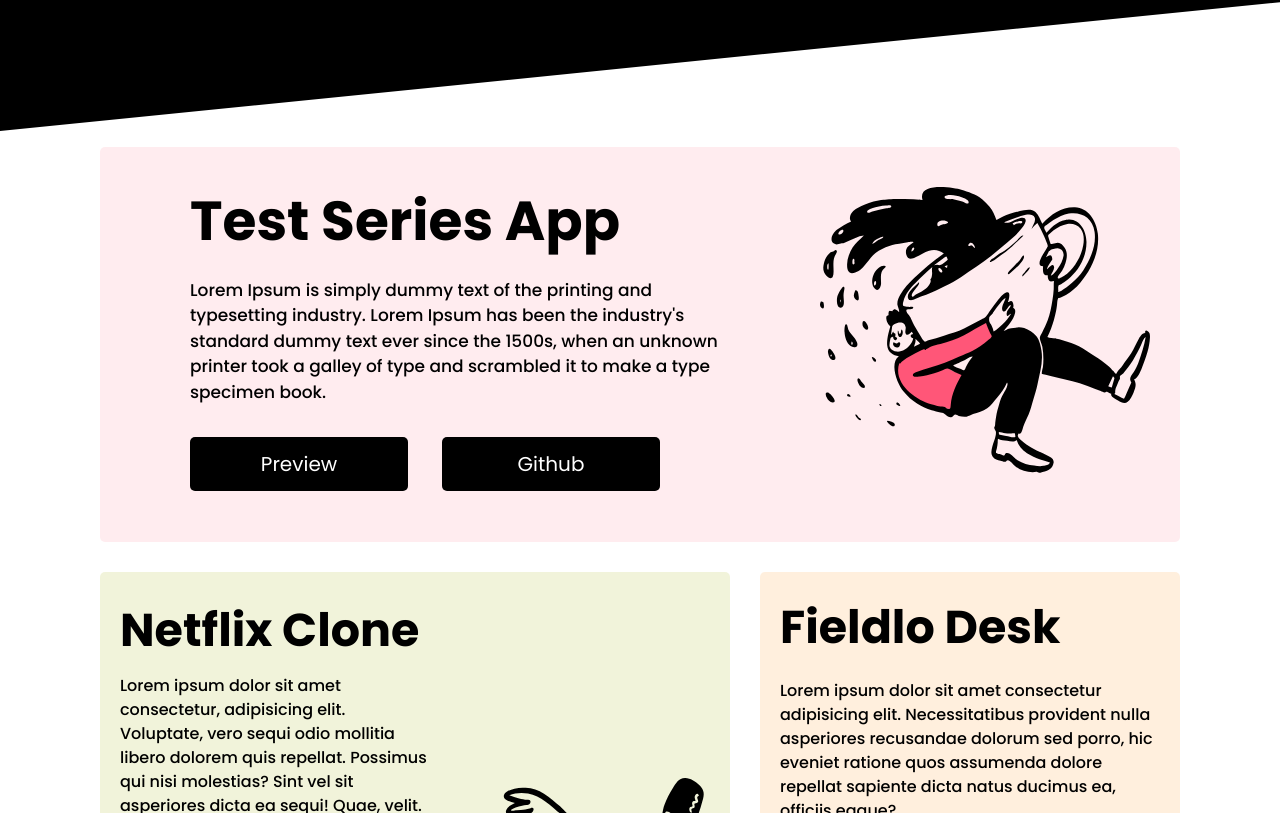
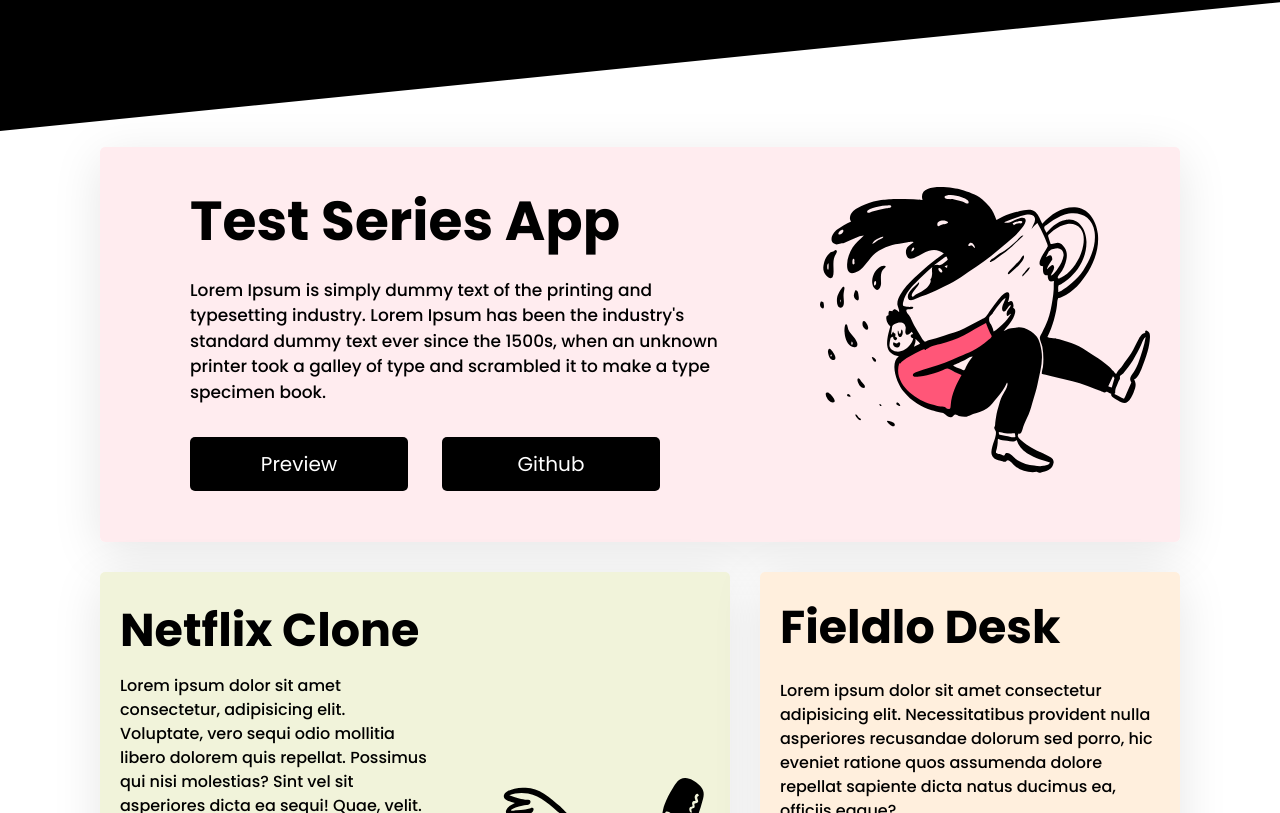
Before and after one commit to choudharysidharth082000/Portfolio, a React (Create React App) app: page / in a window 1280 px wide. Shown: the part 1327-2140 px from the top of the page. Built offline with nearby package versions, Linux system fonts and the light colour scheme.

Commit message:
added shadow

```diff
--- a/src/Projects/ProjectStyle.css
+++ b/src/Projects/ProjectStyle.css
@@ -6,10 +6,11 @@
   font-family: "Poppins", sans-serif;
 }
 .containorProjects {
-  margin-top: 40px;
+
   width: 100%;
   height: 100vh;
   max-height: 400px;
+  margin: 20px 0px 20px 0px;
 
   display: flex;
   padding-left: 100px;
@@ -37,16 +38,19 @@
   border-radius: 5px;
   display: grid;
   grid-template-columns: 2fr 1fr;
+  box-shadow: rgba(0, 0, 0, 0.1) 0px 10px 50px;
 }
 .netflix {
   height: 394px;
   background-color: rgba(241, 243, 217, 0.95);
   border-radius: 5px;
+  box-shadow: rgba(0, 0, 0, 0.1) 0px 10px 50px;
 }
 .fieldo {
   height: 584px;
   background-color: rgba(255, 239, 220, 0.95);
   border-radius: 5px;
+  box-shadow: rgba(0, 0, 0, 0.1) 0px 10px 50px;
 }
 .portfolio {
   grid-column-start: 1;
```
